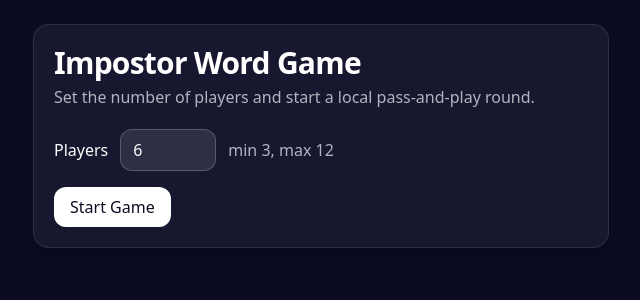
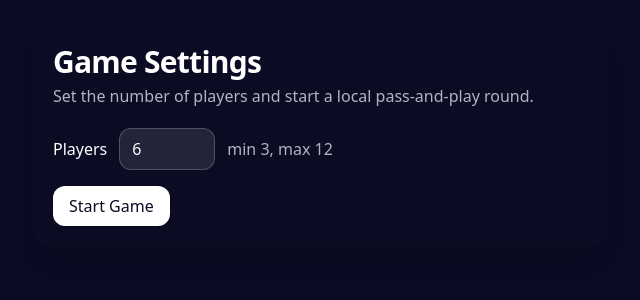
Before and after one commit to lawynnj/impostor-word-game, a React (Vite) app: page / in a window 1280 px wide. Shown: the top 300 px of the page, without its empty margins (319-959 px from the left). Built offline with nearby package versions, Linux system fonts and the light colour scheme.

Commit message:
update title

```diff
--- a/src/App.jsx
+++ b/src/App.jsx
@@ -41,9 +41,7 @@ const SubText = ({ children }) => (
 );
 
 const Card = ({ children, className = "" }) => (
-  <div
-    className={`max-w-xl mx-auto rounded-2xl border border-white/10 bg-white/5 p-5 shadow-xl ${className}`}
-  >
+  <div className={`max-w-xl mx-auto rounded-2xl p-5 shadow-xl ${className}`}>
     {children}
   </div>
 );
@@ -278,7 +276,7 @@ export default function App() {
   // --- Screens --------------------------------------------------------------
   const renderConfig = () => (
     <Card>
-      <SectionTitle>Impostor Word Game</SectionTitle>
+      <SectionTitle>Game Settings</SectionTitle>
       <div className="mt-1" />
       <SubText>
         Set the number of players and start a local pass-and-play round.
@@ -456,7 +454,7 @@ export default function App() {
         </div>
 
         {!showing ? (
-          <div className="mt-6 flex items-center justify-center gap-2 text-[#60A5FA]">
+          <div className="mt-6 flex items-center justify-center gap-2 text-[#03BFFF]">
             <svg className="w-5 h-5" fill="currentColor" viewBox="0 0 24 24">
               <path d="M9 11.24V7.5a2.5 2.5 0 0 1 5 0v3.74c1.21-.81 2-2.18 2-3.74C16 5.01 13.99 3 11.5 3S7 5.01 7 7.5c0 1.56.79 2.93 2 3.74zm9.84 4.63l-4.54-2.26c-.17-.07-.35-.11-.54-.11H13v-6c0-.83-.67-1.5-1.5-1.5S10 6.67 10 7.5v10.74l-3.43-.72c-.08-.01-.15-.03-.24-.03-.31 0-.59.13-.79.33l-.79.8 4.94 4.94c.27.27.65.44 1.06.44h6.79c.75 0 1.33-.55 1.44-1.28l.75-5.27c.01-.07.02-.14.02-.2 0-.62-.38-1.16-.91-1.38z" />
             </svg>
```
